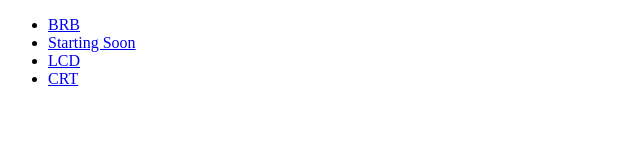
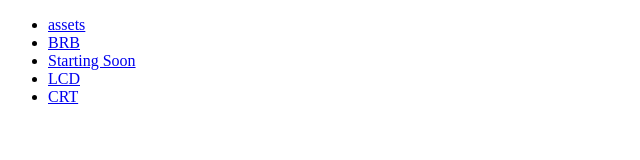
Before and after one commit to hugolcouto/assets-twitch, a plain HTML site: page index.html in a window 1280 px wide. Shown: the whole page, without its empty margins (0-640 px from the left). Drawn offline with Linux system fonts and the light colour scheme.

Commit message:
Inclusão de link de assets

```diff
--- a/index.html
+++ b/index.html
@@ -8,6 +8,9 @@
 	</head>
 	<body>
 		<ul>
+			<li>
+				<a href="assets">assets</a>
+			</li>
 			<li>
 				<a href="brb.html">BRB</a>
 			</li>
```
